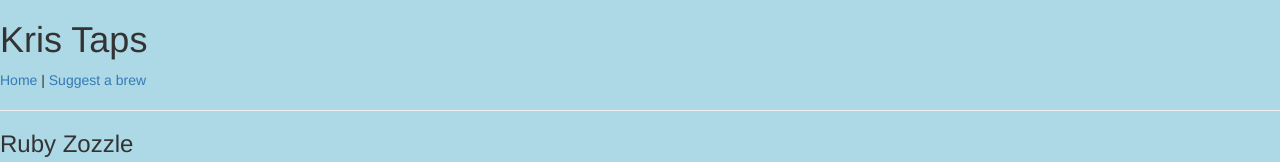
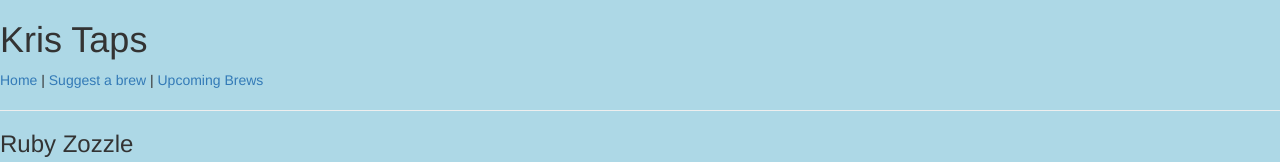
Before and after one commit to developitkris/krisTap2.0, a React app: page /#/ in a window 1280 px wide. Shown: the top 162 px of the page. Built offline with nearby package versions, Linux system fonts and the light colour scheme.

Commit message:
add UpcomingBrewList to component structure

```diff
--- a/src/components/Header.jsx
+++ b/src/components/Header.jsx
@@ -5,7 +5,7 @@ function Header(){
   return (
     <div>
       <h1>Kris Taps</h1>
-      <Link to="/">Home</Link> | <Link to="/brewform">Suggest a brew</Link>
+      <Link to="/">Home</Link> | <Link to="/brewform">Suggest a brew</Link> | <Link to="/upcomingbrews">Upcoming Brews</Link>
     </div>
   );
 }
```
Also changed, not shown: src/assets/images/updatedComponentStructure.png.
